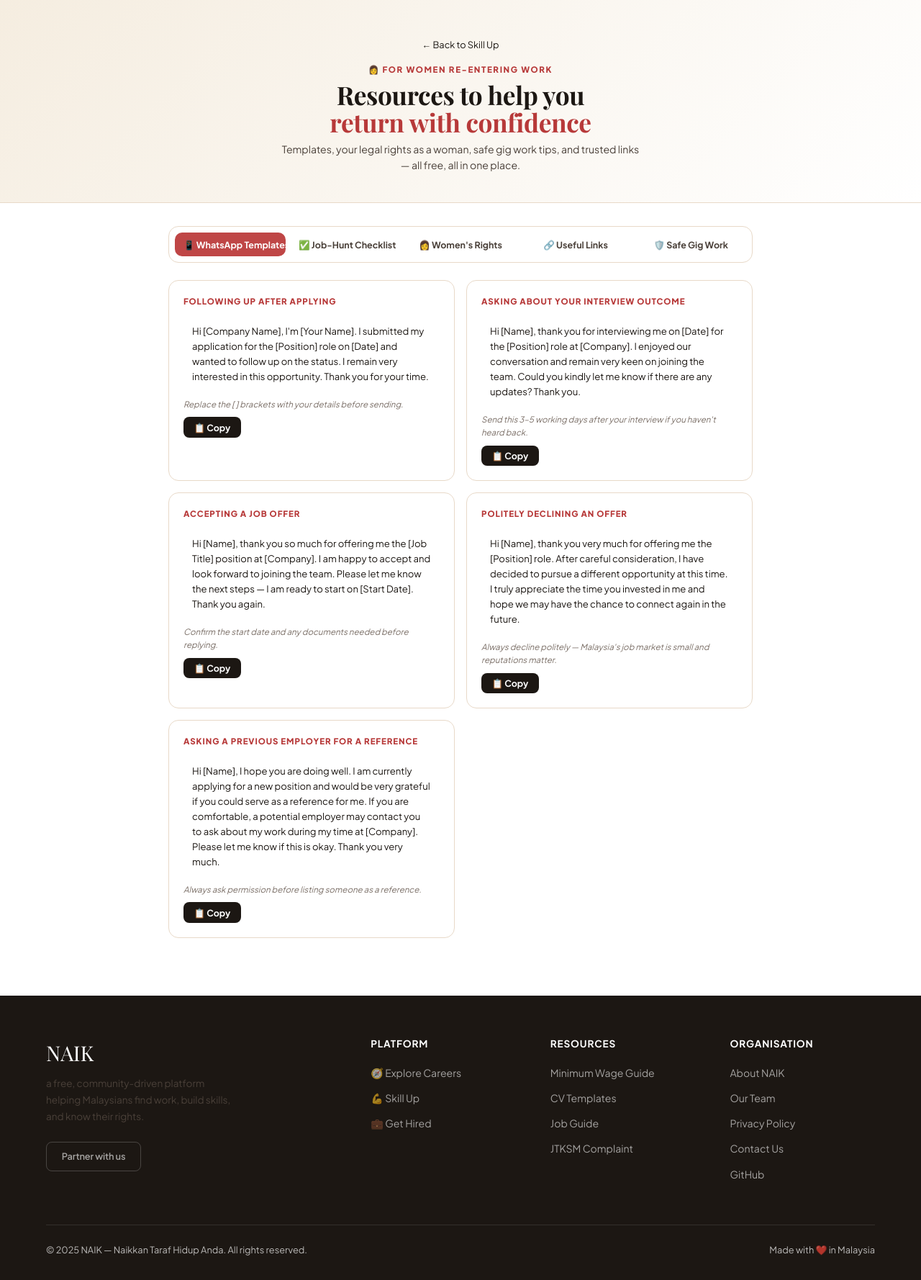
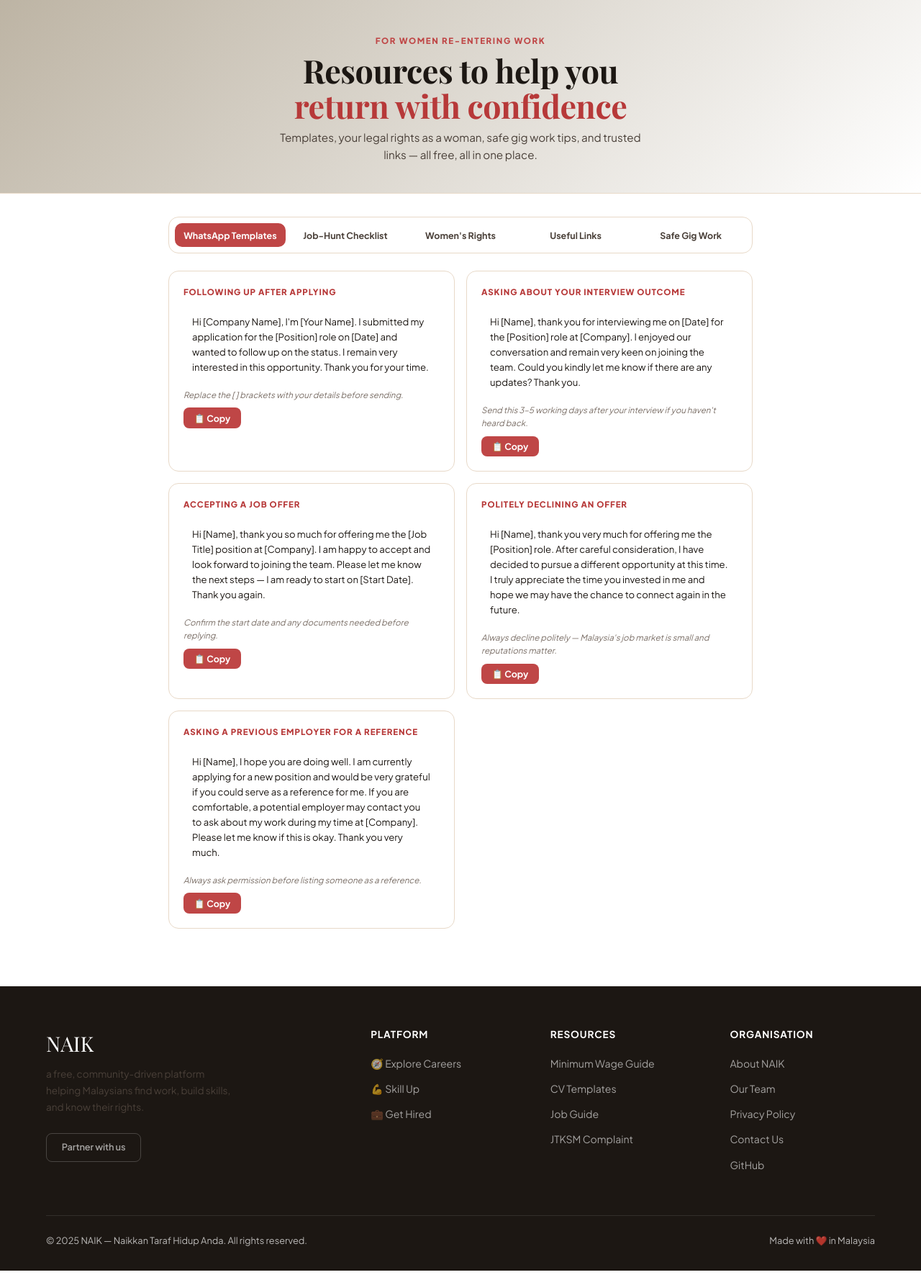
Before and after one commit to CameliaCH/NAIK, a Flask app: page /resources in a window 1280 px wide. Shown: the part 64-1842 px from the top of the page at 72% size. Run offline with Flask 3, Linux system fonts and the light colour scheme.

Commit message:
logos in resources, styling fixes

```diff
--- a/static/naik.css
+++ b/static/naik.css
@@ -1310,3 +1310,22 @@ footer ul a:hover { color: #fff; }
   background: #fdf0f0;
   color: var(--red-dk);
 }
+
+/*naik.js tools section styles*/
+.tool-card{
+  background: var(--cream);
+  border: 1px solid var(--border);
+  border-radius: 16px; padding: 1.75rem;
+  z-index: 5;
+}
+
+.tools-grid{
+  display: grid;
+  grid-template-columns: repeat(auto-fill, minmax(40%, 1fr));
+  gap: 1.25rem; max-width: 1000px; margin: 0 auto;
+  padding: 2.5rem 2rem;
+}
+
+.tools-grid h3,p {
+  margin-bottom: 1.5rem;
+}
--- a/templates/resources.html
+++ b/templates/resources.html
@@ -11,20 +11,20 @@
 
 /* ── HERO ── */
 .res-hero{
-    background: linear-gradient(-45deg, var(--peach) 0%, #f5ede0 100%);
+    background: linear-gradient(-45deg, var(--peach) 0%, #bdb4a4 100%);
     border-bottom: 1px solid var(--border);
     padding: 3rem clamp(1.5rem,5vw,4rem) 2.5rem;
     text-align: center;}
-.res-eyebrow{font-size:.72rem;font-weight:800;letter-spacing:.14em;text-transform:uppercase;color:var(--teal);display:block;margin-bottom:.4rem;}
-.res-hero h1{font-family:'Playfair Display',serif;font-size:clamp(1.6rem,3vw,2.2rem);color:var(--ink);margin-bottom:.4rem;}
+.res-eyebrow{font-size:.72rem;font-weight:800;letter-spacing:.14em;text-transform:uppercase;color:var(--red);display:block;margin-bottom:.5rem;}
+.res-hero h1{font-family:'Playfair Display',serif;font-size:clamp(1.8rem,3.5vw,2.8rem);color:var(--ink);margin-bottom:.5rem;position:relative;}
 .res-hero h1 em{color:var(--teal);font-style:normal;}
-.res-hero p{color:var(--ink-mid);font-size:.88rem;max-width:500px;margin:0 auto;}
+.res-hero p{color:var(--ink-mid);font-size:.95rem;max-width:520px;margin:0 auto;position:relative;}
 .back-link{display:inline-flex;align-items:center;gap:.3rem;font-size:.8rem;color:var(--ink);text-decoration:none;margin-bottom:1rem;}
 .back-link:hover{color:var(--teal);}
 
 /* ── TABS ── */
 .resources-wrap{max-width:860px;margin:0 auto;padding:2rem 1.5rem 5rem;}
-.res-tabs{display:flex;gap:.4rem;flex-wrap:wrap;margin-bottom:1.5rem;background:#fff;border:1.5px solid var(--border);border-radius:14px;padding:.5rem;}
+.res-tabs{display:flex;gap:.4rem;flex-wrap:wrap;margin-bottom:1.5rem;background:var(--card-bg2);border:1.5px solid var(--border);border-radius:14px;padding:.5rem;}
 .res-tab{flex:1;min-width:120px;padding:.55rem .75rem;border:none;background:transparent;font-family:'Plus Jakarta Sans',sans-serif;font-size:.78rem;font-weight:700;color:var(--ink-mid);cursor:pointer;border-radius:10px;transition:all .18s;white-space:nowrap;}
 .res-tab:hover{background:var(--cream);color:var(--ink);}
 .res-tab.active{background:var(--red);color:#fff;}
@@ -33,15 +33,15 @@
 
 /* ── WHATSAPP CARDS ── */
 .wa-grid{display:grid;grid-template-columns:repeat(auto-fill,minmax(280px,1fr));gap:1rem;}
-.wa-card{background:#fff;border:1.5px solid var(--border);border-radius:14px;padding:1.25rem;display:flex;flex-direction:column;gap:.5rem;}
+.wa-card{background:var(--card-bg2);border:1.5px solid var(--border);border-radius:14px;padding:1.25rem;display:flex;flex-direction:column;gap:.5rem;}
 .wa-context{font-size:.72rem;font-weight:800;text-transform:uppercase;letter-spacing:.08em;color:var(--teal);}
 .wa-body{font-size:.82rem;color:var(--ink);line-height:1.6;background:var(--cream);border-radius:8px;padding:.75rem;}
 .wa-note{font-size:.72rem;color:var(--ink-lt);font-style:italic;}
-.btn-copy-wa{align-self:flex-start;padding:.4rem .9rem;background:var(--ink);color:#fff;border:none;border-radius:8px;font-size:.78rem;font-weight:700;cursor:pointer;font-family:'Plus Jakarta Sans',sans-serif;transition:background .15s;}
+.btn-copy-wa{align-self:flex-start;padding:.4rem .9rem;background:var(--red);color:#fff;border:none;border-radius:8px;font-size:.78rem;font-weight:700;cursor:pointer;font-family:'Plus Jakarta Sans',sans-serif;transition:background .15s;}
 .btn-copy-wa:hover{background:#333;}
 
 /* ── CHECKLIST ── */
-.checklist-group{background:#fff;border:1.5px solid var(--border);border-radius:14px;padding:1.25rem;margin-bottom:1rem;}
+.checklist-group{background:var(--card-bg2);border:1.5px solid var(--border);border-radius:14px;padding:1.25rem;margin-bottom:1rem;}
 .checklist-group-title{font-size:.75rem;font-weight:800;text-transform:uppercase;letter-spacing:.1em;color:var(--red);margin-bottom:.75rem;}
 .check-item{display:flex;align-items:center;gap:.75rem;padding:.55rem .5rem;border-radius:8px;cursor:pointer;transition:background .15s;user-select:none;}
 .check-item:hover{background:var(--cream);}
@@ -55,7 +55,7 @@
 
 /* ── RIGHTS CARDS ── */
 .rights-grid{display:grid;grid-template-columns:repeat(auto-fill,minmax(220px,1fr));gap:1rem;margin-bottom:1.25rem;}
-.rights-card{background:#fff;border:1.5px solid var(--border);border-radius:14px;padding:1.25rem;}
+.rights-card{background:var(--card-bg2);border:1.5px solid var(--border);border-radius:14px;padding:1.25rem;}
 .rights-icon{font-size:1.5rem;margin-bottom:.4rem;}
 .rights-title{font-size:.8rem;font-weight:800;text-transform:uppercase;letter-spacing:.06em;color:var(--ink-lt);margin-bottom:.2rem;}
 .rights-value{font-size:1.05rem;font-weight:800;color:var(--ink);margin-bottom:.4rem;}
@@ -67,7 +67,7 @@
 .links-section{margin-bottom:1.5rem;}
 .links-section-title{font-size:.75rem;font-weight:800;text-transform:uppercase;letter-spacing:.1em;color:var(--ink-lt);margin-bottom:.75rem;}
 .links-grid{display:grid;grid-template-columns:repeat(auto-fill,minmax(220px,1fr));gap:.75rem;}
-.link-card{background:#fff;border:1.5px solid var(--border);border-radius:12px;padding:.9rem 1rem;display:flex;align-items:flex-start;gap:.75rem;text-decoration:none;transition:all .18s;}
+.link-card{background:var(--card-bg2);border:1.5px solid var(--border);border-radius:12px;padding:.9rem 1rem;display:flex;align-items:flex-start;gap:.75rem;text-decoration:none;transition:all .18s;}
 .link-card:hover{border-color:var(--teal);box-shadow:0 4px 14px rgba(0,0,0,.06);}
 .link-icon{font-size:1.3rem;flex-shrink:0;}
 .link-name{font-size:.84rem;font-weight:700;color:var(--ink);margin-bottom:.15rem;}
@@ -90,7 +90,7 @@
 .gig-flags li{font-size:.84rem;color:var(--ink);line-height:1.45;}
 .gig-steps{display:flex;flex-direction:column;gap:.6rem;}
 .gig-step{display:flex;gap:.75rem;align-items:flex-start;font-size:.84rem;color:var(--ink);line-height:1.5;}
-.gig-step-num{width:22px;height:22px;border-radius:50%;background:var(--ink);color:#fff;font-size:.7rem;font-weight:800;display:flex;align-items:center;justify-content:center;flex-shrink:0;margin-top:.1rem;}
+.gig-step-num{width:22px;height:22px;border-radius:50%;background:var(--teal);color:#fff;font-size:.7rem;font-weight:800;display:flex;align-items:center;justify-content:center;flex-shrink:0;margin-top:.1rem;}
 </style>
 {% endblock %}
 
@@ -99,8 +99,7 @@
 
 <!-- Hero -->
 <div class="res-hero">
-  <a href="{{ url_for('skills') }}" class="back-link">← Back to Skill Up</a>
-  <span class="res-eyebrow">👩 For Women Re-entering Work</span>
+  <span class="res-eyebrow">For Women Re-entering Work</span>
   <h1>Resources to help you<br><em>return with confidence</em></h1>
   <p>Templates, your legal rights as a woman, safe gig work tips, and trusted links — all free, all in one place.</p>
 </div>
@@ -109,11 +108,11 @@
 
   <!-- Tab bar -->
   <div class="res-tabs">
-    <button class="res-tab active" onclick="switchResTab('res-wa', this)">📱 WhatsApp Templates</button>
-    <button class="res-tab" onclick="switchResTab('res-checklist', this)">✅ Job-Hunt Checklist</button>
-    <button class="res-tab" onclick="switchResTab('res-rights', this)">👩 Women's Rights</button>
-    <button class="res-tab" onclick="switchResTab('res-links', this)">🔗 Useful Links</button>
-    <button class="res-tab" onclick="switchResTab('res-gig', this)">🛡️ Safe Gig Work</button>
+    <button class="res-tab active" onclick="switchResTab('res-wa', this)">WhatsApp Templates</button>
+    <button class="res-tab" onclick="switchResTab('res-checklist', this)">Job-Hunt Checklist</button>
+    <button class="res-tab" onclick="switchResTab('res-rights', this)">Women's Rights</button>
+    <button class="res-tab" onclick="switchResTab('res-links', this)">Useful Links</button>
+    <button class="res-tab" onclick="switchResTab('res-gig', this)">Safe Gig Work</button>
   </div>
 
   <!-- ── TAB 1: WhatsApp Templates ── -->
@@ -262,7 +261,7 @@
       <div class="links-section-title">🎓 Free Learning</div>
       <div class="links-grid">
         <a href="https://learndigital.withgoogle.com/digitalgarage" target="_blank" rel="noopener" class="link-card">
-          <div class="link-icon">🔵</div>
+          <div class="link-icon"><img src="{{ url_for('static', filename='images/google-digital-garage.png') }}" alt="Google Digital Garage" style="width:1.3rem;height:1.3rem;object-fit:contain;"></div>
           <div><div class="link-name">Google Digital Garage</div><div class="link-desc">Free digital marketing & career courses</div><span class="link-badge badge-free">Free</span></div>
         </a>
         <a href="https://www.myskills.gov.my" target="_blank" rel="noopener" class="link-card">
@@ -270,11 +269,11 @@
           <div><div class="link-name">MySkills Portal</div><div class="link-desc">Govt-recognised skills & certification courses</div><span class="link-badge badge-govt">Government</span></div>
         </a>
         <a href="https://www.mdec.my/digital-skills" target="_blank" rel="noopener" class="link-card">
-          <div class="link-icon">💻</div>
+          <div class="link-icon"><img src="{{ url_for('static', filename='images/mdec.png') }}" alt="MDEC" style="width:1.3rem;height:1.3rem;object-fit:contain;"></div>
           <div><div class="link-name">MDEC Digital Skills</div><div class="link-desc">Tech skills training for Malaysians</div><span class="link-badge badge-free">Free</span></div>
         </a>
         <a href="https://www.coursera.org/courses?query=free" target="_blank" rel="noopener" class="link-card">
-          <div class="link-icon">📖</div>
+          <div class="link-icon"><img src="{{ url_for('static', filename='images/coursera.png') }}" alt="Coursera" style="width:1.3rem;height:1.3rem;object-fit:contain;"></div>
           <div><div class="link-name">Coursera (Free Audit)</div><div class="link-desc">Audit thousands of university courses free</div><span class="link-badge badge-free">Free</span></div>
         </a>
       </div>
@@ -288,7 +287,7 @@
           <div><div class="link-name">JobsMalaysia</div><div class="link-desc">Official government job portal</div><span class="link-badge badge-govt">Government</span></div>
         </a>
         <a href="https://www.myfuturejobs.gov.my" target="_blank" rel="noopener" class="link-card">
-          <div class="link-icon">🌟</div>
+          <div class="link-icon"><img src="{{ url_for('static', filename='images/my-future-jobs.png') }}" alt="MYFutureJobs" style="width:1.3rem;height:1.3rem;object-fit:contain;"></div>
           <div><div class="link-name">MYFutureJobs</div><div class="link-desc">Govt portal for fresh grads & job seekers</div><span class="link-badge badge-govt">Government</span></div>
         </a>
         <a href="https://www.hiredly.com" target="_blank" rel="noopener" class="link-card">
@@ -296,7 +295,7 @@
           <div><div class="link-name">Hiredly</div><div class="link-desc">Jobs with salary transparency</div><span class="link-badge badge-free">Free</span></div>
         </a>
         <a href="https://www.jobstreet.com.my" target="_blank" rel="noopener" class="link-card">
-          <div class="link-icon">🔍</div>
+          <div class="link-icon"><img src="{{ url_for('static', filename='images/jobstreet.png') }}" alt="JobStreet" style="width:1.3rem;height:1.3rem;object-fit:contain;"></div>
           <div><div class="link-name">JobStreet</div><div class="link-desc">Malaysia's largest job board</div><span class="link-badge badge-free">Free</span></div>
         </a>
       </div>
@@ -314,11 +313,11 @@
           <div><div class="link-name">SOCSO / PERKESO</div><div class="link-desc">Worker insurance & injury protection</div><span class="link-badge badge-govt">Government</span></div>
         </a>
         <a href="https://mysalam.com.my" target="_blank" rel="noopener" class="link-card">
-          <div class="link-icon">🤝</div>
+          <div class="link-icon"><img src="{{ url_for('static', filename='images/mysalam.png') }}" alt="MySalam" style="width:1.3rem;height:1.3rem;object-fit:contain;"></div>
           <div><div class="link-name">MySalam</div><div class="link-desc">Free insurance for B40 — including gig workers</div><span class="link-badge badge-free">Free</span></div>
         </a>
         <a href="https://www.ptptn.gov.my" target="_blank" rel="noopener" class="link-card">
-          <div class="link-icon">🎓</div>
+          <div class="link-icon"><img src="{{ url_for('static', filename='images/myptptn.png') }}" alt="PTPTN" style="width:1.3rem;height:1.3rem;object-fit:contain;"></div>
           <div><div class="link-name">PTPTN</div><div class="link-desc">Study loans & repayment assistance</div><span class="link-badge badge-govt">Government</span></div>
         </a>
       </div>
```
Also changed, not shown: templates/NAIK.html (+15 -21 lines), templates/interview.html (+5 -8 lines), templates/skills.html (+3 -8 lines), static/images/coursera.png (added), static/images/google-digital-garage.png (added), static/images/jobstreet.png (added), static/images/mdec.png (added), static/images/my-future-jobs.png (added), static/images/myptptn.png (added), static/images/mysalam.png (added), static/images/ptptn.png (added).
